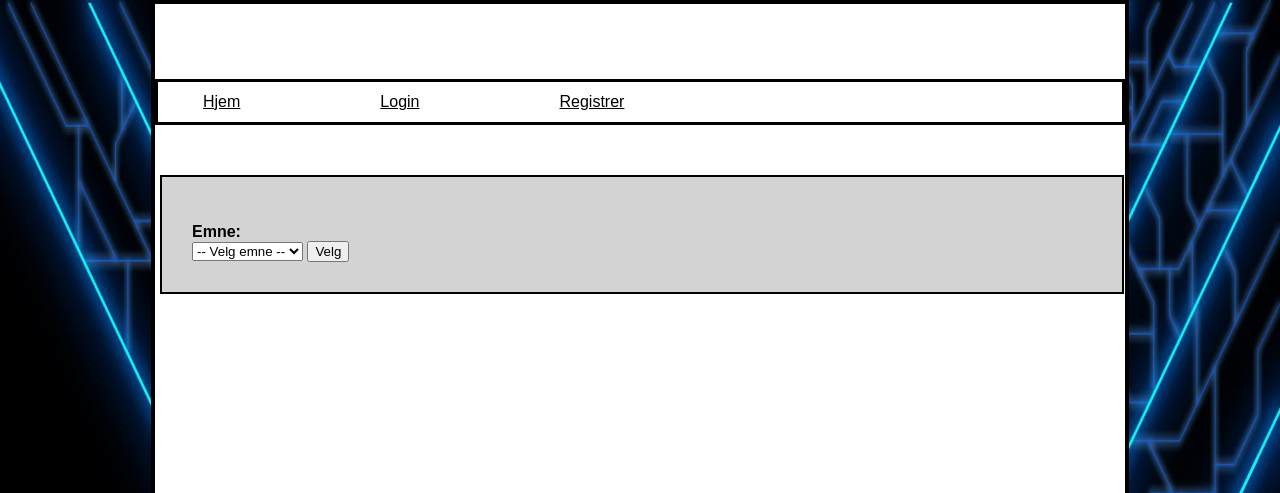
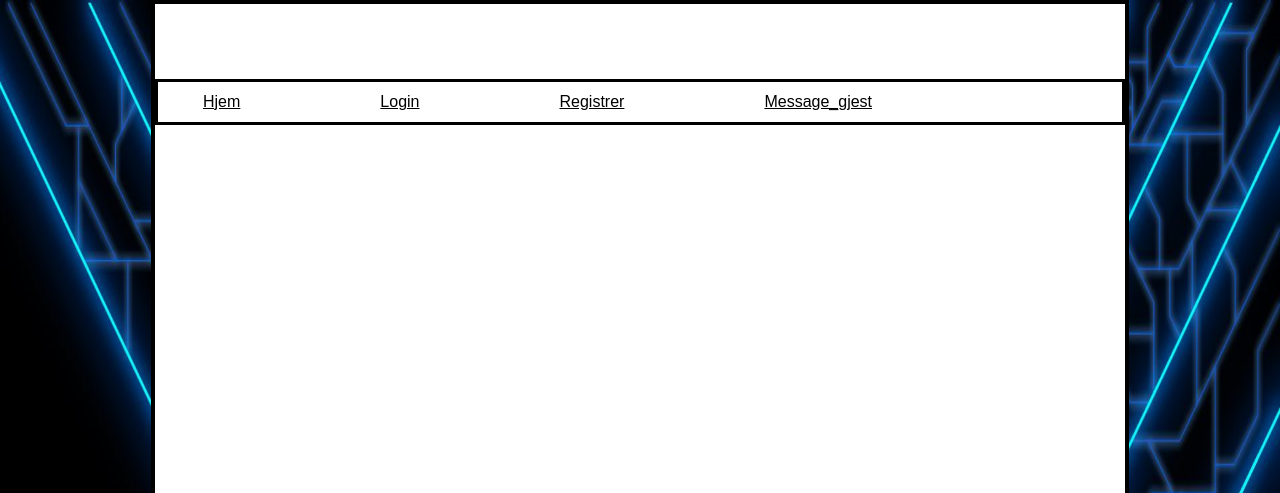
Before and after one commit to Prosjekt-Gruppe-5/Prosjekt5, a PHP site: page / in a window 1280 px wide. Shown: the top 493 px of the page. Run offline with PHP 8.4, Linux system fonts and the light colour scheme.

Commit message:
Add files via upload

```diff
--- a/index.php
+++ b/index.php
@@ -1,37 +1,5 @@
 <?php
-session_start();
-//Mock "database" for testing av funksjonalitet, som må byttes ut med ekte DB når denne er oppe
-    $mockDBSubjects = array(
-        '1' => array(
-            'name' => 'Testemne 1',
-            'lecturer' => 'Per Pettersen',
-            'messages' => array(
-                'Første testmelding for emne 1',
-                'Andre testmelding for emne 1',
-                'Tredje testmelding for emne 1'
-            ),
-        ),
 
-        '2' => array(
-            'name' => 'Testemne 2',
-            'lecturer' => 'Gunn Gundersen',
-            'messages' => array(
-                'Første testmelding for emne 2',
-                'Andre testmelding for emne 2',
-                'Tredje testmelding for emne 2'
-            ),
-        ),
-
-        '3' => array(
-            'name' => 'Testemne 3',
-            'lecturer' => 'Ole Olsen',
-            'messages' => array(
-                'Første testmelding for emne 3',
-                'Andre testmelding for emne 3',
-                'Tredje testmelding for emne 3'
-            ),
-        )
-        );
 ?>
 
 <!DOCTYPE html>
@@ -60,58 +28,17 @@ session_start();
                       <span class="regis"><a href = "sites/signup_student.php">Registrer</a></span>';
                   }
               ?>
+         <?php
+                  if (isset($_SESSION['loggedin_student'])) {
+                    echo '<span class="regis"><a href = "sites/message_student.php">Message_student</a></span>';
+                  } else if (isset($_SESSION['loggedin_foreleser'])){
+                      echo '<span class="regis"><a href = "sites/message_foreleser.php">Message_foreleser</a></span>';
+                  }else{
+                    echo '<span class="regis"><a href = "sites/message_gjest.php">Message_gjest</a></span>';
+                  }
+              ?>
+        </div>
         </div>
 
-
-        <div id="featured-content">
-            <form action='index.php' method='get'>
-                <label for='subject'><strong>Emne:</strong></label>
-
-                <select name='subject' id='subject'>
-                    <option value='0' disabled='true' selected='true'>-- Velg emne --</option>
-                    <?php
-                        foreach($mockDBSubjects as $key => $value) {
-                            echo "
-                            <option value=" . $key . ">" . $mockDBSubjects[$key]['name'] . "</option>
-                            ";
-                        }
-                    ?>
-                </select>
-
-                <input type='submit' value='Velg'>
-            </form>
-
-            <?php
-                if(ISSET($_GET['subject']) && $_GET['subject'] != '0') {
-                    echo "
-                    <h2>" . $mockDBSubjects[$_GET['subject']]['name'] . "</h2>
-                    <p><strong>Foreleser: </strong>" . $mockDBSubjects[$_GET['subject']]['lecturer'] . "</p>
-
-                    <form action='index.php' method='post' id='messageForm'>
-                        <input type='hidden' name='messageSubject' id='messageSubject' value=" . $_GET['subject'] . ">
-                        <label for='message'><strong>Melding til foreleser:</strong></label>
-                        <textarea id='message' name='message'></textarea>
-                        <input type='submit' value='Send'>
-                    </form>
-
-                    <p><strong>Alle meldinger: </strong></p>
-                    ";
-
-                    foreach($mockDBSubjects[$_GET['subject']]['messages'] as $message) {
-                        echo "<div id='messageBox'><p>" . $message . "</p></div>";
-                    }
-                }
-            ?>
-
-            <?php
-                if(ISSET($_POST['message'])) {
-                    echo "<p><strong>Melding sendt for emne: </strong>" . $mockDBSubjects[$_POST['messageSubject']]['name'] . "</p>
-                    <p><strong>Din melding: </strong>" . $_POST['message'] . "</p>";
-                }
-            ?>
-
-        </div>
-
-    </div>
 </body>
 </html>
```
Lines whose indentation alone changed are shown as unchanged.
